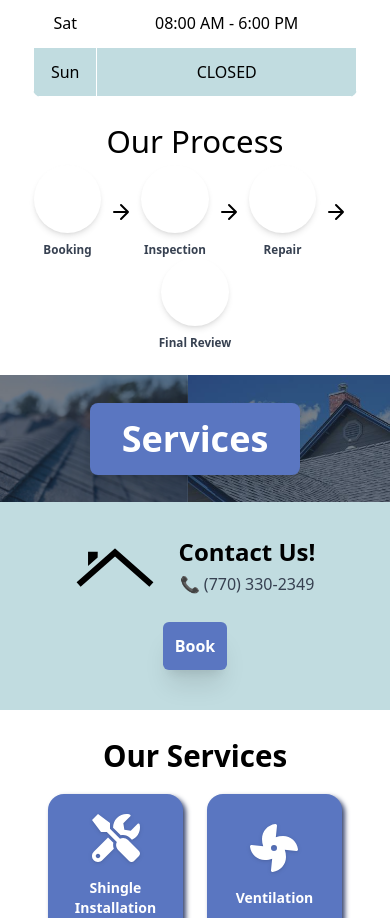
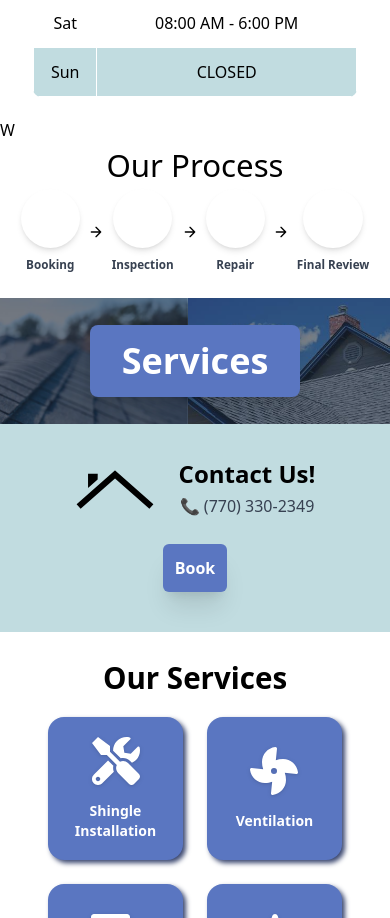
Before and after one commit to Rhettburnham/roofing-co, a React (Vite) app: page / in a window 390 px wide. Shown: the part 1114-2032 px from the top of the page. Built offline with nearby package versions, Linux system fonts and the light colour scheme; grey boxes are pictures that could not be loaded.

Commit message:
changed overflow-hidden

```diff
--- a/src/components/Process.jsx
+++ b/src/components/Process.jsx
@@ -41,7 +41,7 @@ const Process = () => {
   }, []);
 
   return (
-    <section className="px-4 md:px-8 mb-6">
+    <section className=" md:px-8 mb-6 overflow-hidden"> W
       {/* Section Title */}
       <div className="text-center text-[8vw] md:text-[4vh]">
         <h1>Our Process</h1>
@@ -63,7 +63,7 @@ const Process = () => {
                 className="flex flex-col items-center cursor-pointer transform hover:scale-105 hover:custom-circle-shadow transition-transform duration-300"
               >
                 {/* Circle with Video */}
-                <div className="rounded-full overflow-hidden flex items-center justify-center shadow-md md:w-[20vh] md:h-[20vh] w-[8vh] h-[8vh] bg-white">
+                <div className="rounded-full overflow-hidden flex items-center justify-center shadow-md md:w-[20vh] md:h-[20vh] w-[7vh] h-[7vh] bg-white">
                   <video
                     ref={(el) => (videoRefs.current[index] = el)}
                     src={step.videoSrc}
@@ -121,7 +121,7 @@ const Process = () => {
                 <div className="flex items-center mx-2">
                   <svg
                     xmlns="http://www.w3.org/2000/svg"
-                    className="relative w-6 h-6 md:w-12 md:h-12 md:mx-2"
+                    className="relative w-4 h-4 md:w-12 md:h-12 md:mx-2"
                     fill="none"
                     viewBox="0 0 24 24"
                     stroke="currentColor"
```
